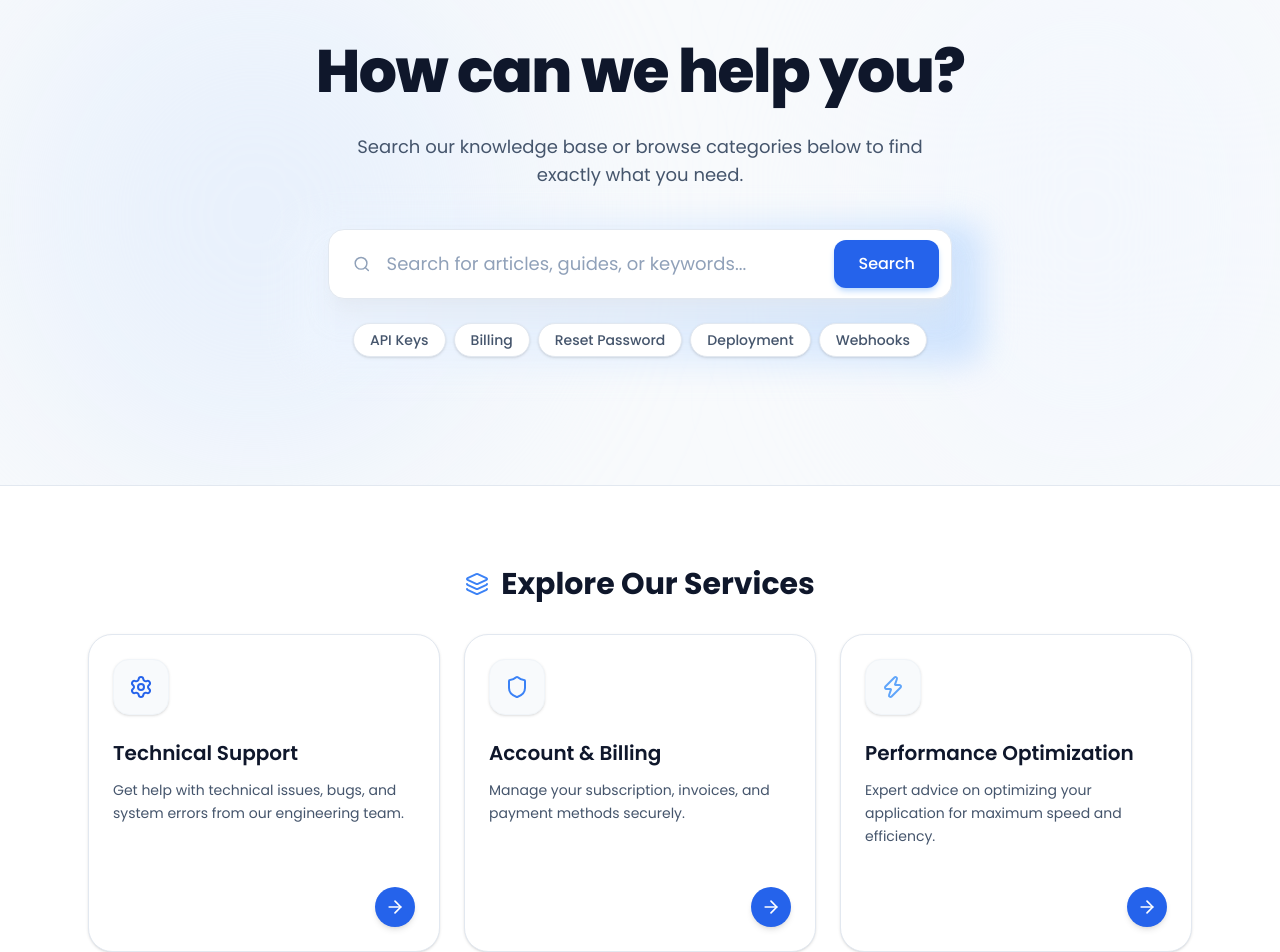
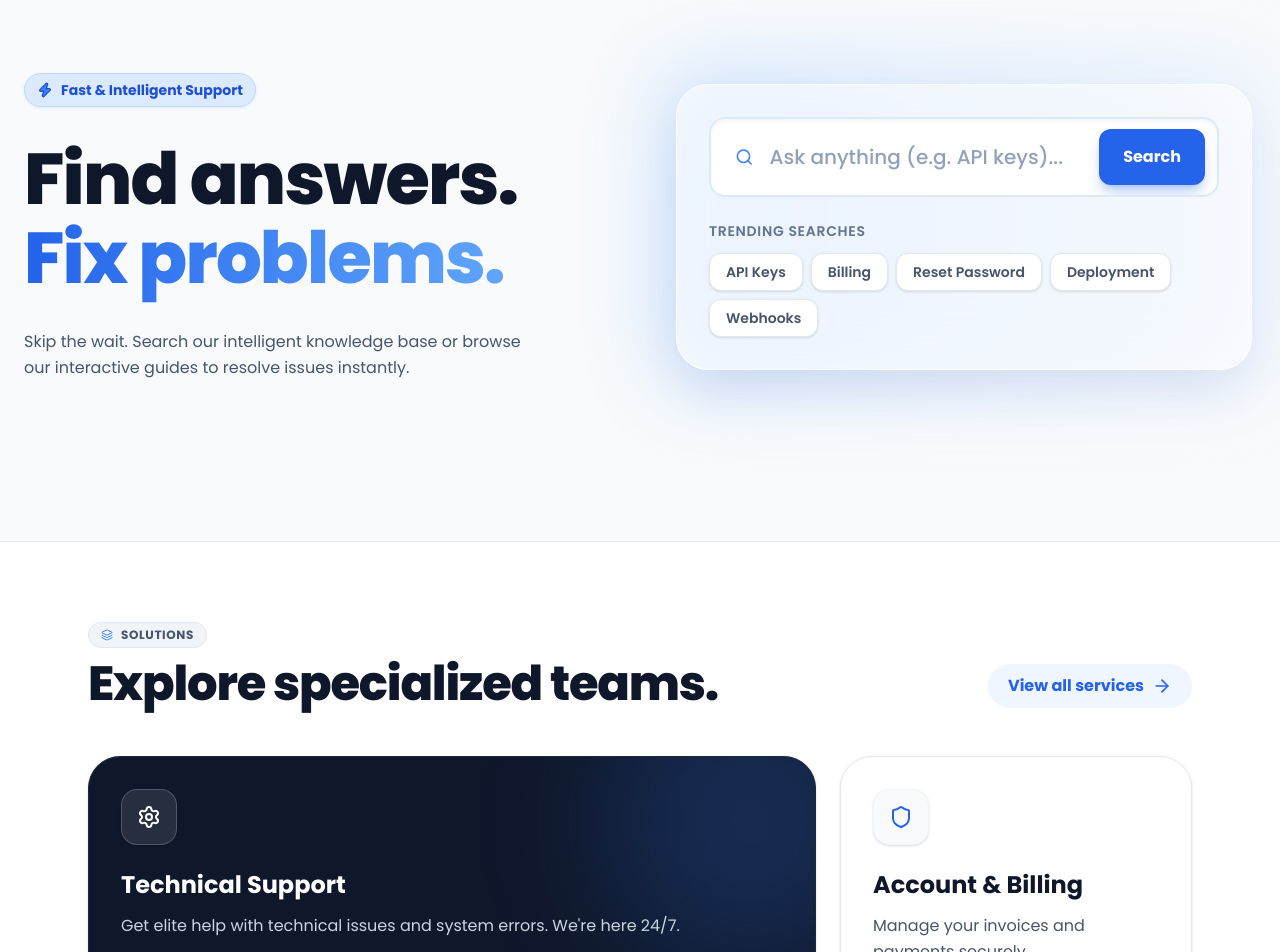
Before and after one commit to pawancreativebuffer/Support, a Next.js app: page / in a window 1280 px wide. Shown: the part 120-1072 px from the top of the page. Built offline with nearby package versions, Linux system fonts and the light colour scheme.

Commit message:
update tags

```diff
--- a/src/app/page.tsx
+++ b/src/app/page.tsx
@@ -23,58 +23,71 @@ export default function SupportPage() {
   ];
 
   const services = [
-    { title: "Technical Support", icon: <Settings className="w-6 h-6 text-primary-600" />, description: "Get help with technical issues, bugs, and system errors from our engineering team." },
-    { title: "Account & Billing", icon: <Shield className="w-6 h-6 text-primary-500" />, description: "Manage your subscription, invoices, and payment methods securely." },
-    { title: "Performance Optimization", icon: <Zap className="w-6 h-6 text-primary-400" />, description: "Expert advice on optimizing your application for maximum speed and efficiency." },
-    { title: "API Integrations", icon: <Layers className="w-6 h-6 text-primary-700" />, description: "Connect your app with third-party services smoothly with our dedicated integration support." },
-    { title: "Live Chat Assistance", icon: <MessageCircle className="w-6 h-6 text-primary-500" />, description: "Chat directly with our support team in real-time for quick resolutions." },
-    { title: "Developer Documentation", icon: <BookOpen className="w-6 h-6 text-primary-600" />, description: "Browse our detailed guides, tutorials, and comprehensive API references." },
+    { title: "Technical Support", icon: <Settings className="w-6 h-6 text-white" />, description: "Get elite help with technical issues and system errors. We're here 24/7.", span: "col-span-1 lg:col-span-2", bg: "bg-slate-900 border-slate-800", text: "text-slate-300", titleColor: "text-white", iconBg: "bg-white/10 border-white/20" },
+    { title: "Account & Billing", icon: <Shield className="w-6 h-6 text-primary-600" />, description: "Manage your invoices and payments securely.", span: "col-span-1 lg:col-span-1", bg: "bg-white border-slate-200", text: "text-slate-600", titleColor: "text-slate-900", iconBg: "bg-slate-50 border-slate-100" },
+    { title: "Performance", icon: <Zap className="w-6 h-6 text-primary-700" />, description: "Optimize your app for maximum speed.", span: "col-span-1 lg:col-span-1", bg: "bg-primary-50 border-primary-100", text: "text-primary-700", titleColor: "text-primary-900", iconBg: "bg-white border-primary-200" },
+    { title: "API Integrations", icon: <Layers className="w-6 h-6 text-primary-600" />, description: "Connect with third-party services smoothly.", span: "col-span-1 lg:col-span-2", bg: "bg-white border-slate-200", text: "text-slate-600", titleColor: "text-slate-900", iconBg: "bg-slate-50 border-slate-100" },
+    { title: "Live Chat", icon: <MessageCircle className="w-6 h-6 text-white" />, description: "Chat directly with our team in real-time.", span: "col-span-1 lg:col-span-2", bg: "bg-primary-600 border-primary-500", text: "text-primary-100", titleColor: "text-white", iconBg: "bg-white/20 border-white/30" },
+    { title: "Documentation", icon: <BookOpen className="w-6 h-6 text-primary-600" />, description: "Browse our detailed guides and tutorials.", span: "col-span-1 lg:col-span-1", bg: "bg-white border-slate-200", text: "text-slate-600", titleColor: "text-slate-900", iconBg: "bg-slate-50 border-slate-100" },
   ];
 
   const searchTags = ["API Keys", "Billing", "Reset Password", "Deployment", "Webhooks"];
 
   return (
     <div className="relative w-full overflow-hidden">
-      {/* Banner Section with distinct background */}
-      <section className="relative w-full bg-slate-50 border-b border-slate-200 pt-16 pb-24 md:pt-24 md:pb-32 overflow-hidden flex flex-col items-center">
-        {/* Background Decorative Gradients (Light/Pastel) restricted to banner */}
-        <div className="absolute top-[0%] left-[0%] w-[40%] h-[100%] rounded-full bg-primary-100/50 blur-[100px] pointer-events-none" />
-        <div className="absolute top-[0%] right-[0%] w-[30%] h-[100%] rounded-full bg-primary-50/50 blur-[100px] pointer-events-none" />
+      {/* Hero / Banner Section - Redesigned Asymmetric Layout */}
+      <section className="relative w-full bg-slate-50 border-b border-slate-200 pt-16 pb-24 md:pt-32 md:pb-40 overflow-hidden">
+        {/* Background Gradients */}
+        <div className="absolute top-0 right-0 w-full h-full bg-[radial-gradient(ellipse_at_top_right,_var(--tw-gradient-stops))] from-primary-100/60 via-slate-50 to-slate-50 pointer-events-none" />
 
-        <div className="relative z-10 w-full max-w-6xl mx-auto px-6 flex flex-col items-center text-center mb-10 space-y-6">
-          <h1 className="text-5xl md:text-6xl font-extrabold tracking-tight text-slate-900 pb-2">
-            How can we help you?
+        <div className="relative z-10 w-full max-w-7xl mx-auto px-6 grid grid-cols-1 lg:grid-cols-2 gap-16 items-center">
+          {/* Left: Text */}
+          <div className="flex flex-col items-start text-left space-y-8">
+            <div className="inline-flex items-center gap-2 px-3 py-1.5 rounded-full bg-primary-100 border border-primary-200 text-primary-700 text-sm font-bold shadow-sm shadow-primary-100 cursor-pointer">
+              <Zap className="w-4 h-4 fill-primary-500" /> Fast & Intelligent Support
+            </div>
+            <h1 className="text-5xl md:text-7xl font-extrabold tracking-tight text-slate-900 leading-[1.1]">
+              Find answers. <br />
+              <span className="text-transparent bg-clip-text bg-gradient-to-r from-primary-600 to-primary-400">
+                Fix problems.
+              </span>
             </h1>
-          <p className="text-lg text-slate-600 max-w-[600px] m-auto">
-            Search our knowledge base or browse categories below to find exactly what you need.
+            <p className="text-base text-slate-600 max-w-lg leading-relaxed">
+              Skip the wait. Search our intelligent knowledge base or browse our interactive guides to resolve issues instantly.
             </p>
           </div>
 
-        {/* Search Bar & Tags */}
-        <div className="w-full max-w-2xl relative z-10 px-6">
-          <div className="absolute -inset-2 bg-gradient-to-r from-primary-50 via-primary-100 to-primary-200 rounded-3xl blur-lg opacity-70"></div>
-          <div className="relative flex items-center w-full bg-white border border-slate-200 rounded-2xl overflow-hidden shadow-xl shadow-slate-200/50 focus-within:ring-2 focus-within:ring-primary-500/50 transition-all">
-            <Search className="w-6 h-6 text-slate-400 ml-6" />
+          {/* Right: Glassmorphism Search Console */}
+          <div className="relative w-full max-w-xl mx-auto lg:ml-auto">
+            <div className="absolute -inset-4 bg-gradient-to-r from-primary-400 to-primary-200 rounded-[2.5rem] blur-2xl opacity-30 animate-pulse"></div>
+            <div className="relative bg-white/60 backdrop-blur-2xl border border-white rounded-[2rem] p-6 md:p-8 shadow-2xl shadow-primary-900/10">
+              <div className="flex flex-col gap-6">
+                <div className="relative flex items-center w-full bg-white border-2 border-primary-100 rounded-2xl overflow-hidden shadow-inner focus-within:border-primary-500 transition-colors">
+                  <Search className="w-7 h-7 text-primary-500 ml-6" />
                   <input
                     type="text"
-              placeholder="Search for articles, guides, or keywords..."
-              className="w-full bg-transparent text-slate-900 placeholder-slate-400 text-lg py-5 px-4 outline-none border-none"
+                    placeholder="Ask anything (e.g. API keys)..."
+                    className="w-full bg-transparent text-slate-900 placeholder-slate-400 text-lg md:text-xl py-6 px-4 outline-none border-none font-medium"
                   />
-            <button className="mr-3 px-6 py-3 bg-primary-600 hover:bg-primary-700 text-white font-medium rounded-xl transition-colors shadow-md shadow-primary-200 cursor-pointer">
+                  <button className="mr-3 px-6 py-4 bg-primary-600 hover:bg-primary-700 text-white font-bold rounded-xl transition-transform active:scale-95 shadow-lg shadow-primary-600/30 cursor-pointer">
                     Search
                   </button>
                 </div>
-
-          {/* Predefined Tags */}
-          <div className="flex flex-wrap items-center justify-center gap-2 mt-6 relative z-5">
+                <div>
+                  <p className="text-sm font-semibold text-slate-500 mb-3 uppercase tracking-wider">Trending searches</p>
+                  <div className="flex flex-wrap gap-2">
                     {searchTags.map((tag, i) => (
                       <button
                         key={i}
-                className="px-4 py-1.5 text-sm font-medium bg-white text-slate-600 cursor-pointer rounded-full border border-slate-200 shadow-sm hover:shadow-md hover:border-slate-300 hover:scale-105 transition-all duration-300"
+                        className="px-4 py-2 text-sm font-semibold bg-white text-slate-600 cursor-pointer rounded-xl border border-slate-200 shadow-sm hover:shadow-md hover:bg-primary-50 hover:text-primary-700 hover:border-primary-200 hover:-translate-y-0.5 transition-all duration-300"
                       >
                         {tag}
                       </button>
                     ))}
+                  </div>
+                </div>
+              </div>
+            </div>
           </div>
         </div>
       </section>
@@ -82,27 +95,41 @@ export default function SupportPage() {
       {/* Main Content Area */}
       <div className="relative z-10 max-w-6xl mx-auto px-6 py-20 flex flex-col items-center">
 
-        {/* Services Section (Now Above FAQs) */}
-        <div className="w-full max-w-6xl mb-24">
-          <h2 className="text-2xl md:text-3xl font-bold mb-8 flex items-center justify-center gap-3 text-slate-900">
-            <Layers className="text-primary-500" />
-            Explore Our Services
+        {/* Services Bento Grid */}
+        <div className="w-full max-w-7xl mb-32">
+          <div className="flex flex-col lg:flex-row justify-between items-end mb-12 gap-6">
+            <div>
+              <div className="inline-flex items-center gap-2 px-3 py-1 rounded-full bg-slate-100 border border-slate-200 text-slate-600 text-xs font-bold uppercase tracking-wider mb-3">
+                <Layers className="w-3 h-3 text-primary-500" /> Solutions
+              </div>
+              <h2 className="text-4xl md:text-5xl font-extrabold text-slate-900 tracking-tight">
+                Explore specialized teams.
               </h2>
-          <div className="grid grid-cols-1 md:grid-cols-2 lg:grid-cols-3 gap-6">
+            </div>
+            <button className="hidden lg:flex items-center gap-2 text-primary-600 font-bold hover:text-primary-700 cursor-pointer group px-5 py-2.5 bg-primary-50 rounded-full">
+              View all services <ArrowRight className="w-5 h-5 group-hover:translate-x-1 transition-transform" />
+            </button>
+          </div>
+
+          <div className="grid grid-cols-1 lg:grid-cols-3 gap-6">
             {services.map((service, i) => (
               <div
                 key={i}
-                className="relative flex flex-col p-6 rounded-3xl bg-white border border-slate-200 hover:border-primary-300 transition-all duration-300 group shadow-sm hover:shadow-xl hover:shadow-primary-100/50 cursor-pointer"
+                className={`relative flex flex-col p-8 min-h-[280px] rounded-[2rem] border ${service.bg} ${service.span} hover:scale-[1.02] transition-transform duration-300 cursor-pointer shadow-sm hover:shadow-2xl hover:shadow-primary-900/10 group overflow-hidden`}
               >
-                <div className="w-14 h-14 rounded-2xl bg-slate-50 border border-slate-100 flex items-center justify-center mb-6 group-hover:scale-110 group-hover:-rotate-3 transition-transform duration-500 shadow-sm">
+                {/* Decorative element for the big dark card */}
+                {i === 0 && <div className="absolute -right-20 -top-20 w-72 h-72 bg-primary-500/20 rounded-full blur-3xl pointer-events-none" />}
+
+                <div className={`flex-shrink-0 w-14 h-14 rounded-2xl border flex items-center justify-center mb-6 group-hover:scale-110 group-hover:-rotate-6 transition-transform duration-500 shadow-sm relative z-10 ${service.iconBg}`}>
                   {service.icon}
                 </div>
-                <h3 className="text-xl font-semibold text-slate-900 mb-3">{service.title}</h3>
-                <p className="text-slate-600 leading-relaxed text-sm mb-6">
+                <h3 className={`text-2xl font-bold mb-3 relative z-10 ${service.titleColor}`}>{service.title}</h3>
+                <p className={`leading-relaxed text-base relative z-10 ${service.text}`}>
                   {service.description}
                 </p>
-                <div className="mt-auto pt-4 flex justify-end">
-                  <div className="w-10 h-10 rounded-full bg-primary-600 flex items-center justify-center text-white transition-all duration-300 shadow-md group-hover:bg-primary-700">
+                <div className="mt-auto pt-4 flex justify-end relative z-10">
+                  <div className={`w-12 h-12 rounded-full border flex items-center justify-center transition-all duration-300 shadow-sm
+                    ${i === 0 || i === 4 ? 'bg-white/10 border-white/20 text-white group-hover:bg-white group-hover:text-primary-900' : 'bg-primary-600 border-primary-600 text-white group-hover:bg-primary-700'}`}>
                     <ArrowRight className="w-5 h-5 group-hover:translate-x-1 transition-transform" />
                   </div>
                 </div>
@@ -152,8 +179,7 @@ export default function SupportPage() {
                   <div
                     key={video.id}
                     onClick={() => setActiveVideo(video)}
-                    className={`flex gap-3 p-2.5 rounded-xl cursor-pointer transition-all duration-300 border-2 ${
-                      activeVideo.id === video.id
+                    className={`flex gap-3 p-2.5 rounded-xl cursor-pointer transition-all duration-300 border-2 ${activeVideo.id === video.id
                       ? 'border-primary-500 bg-primary-50 shadow-sm'
                       : 'border-transparent hover:bg-slate-50 hover:border-slate-200'
                       }`}
```
Lines whose indentation alone changed are shown as unchanged.
